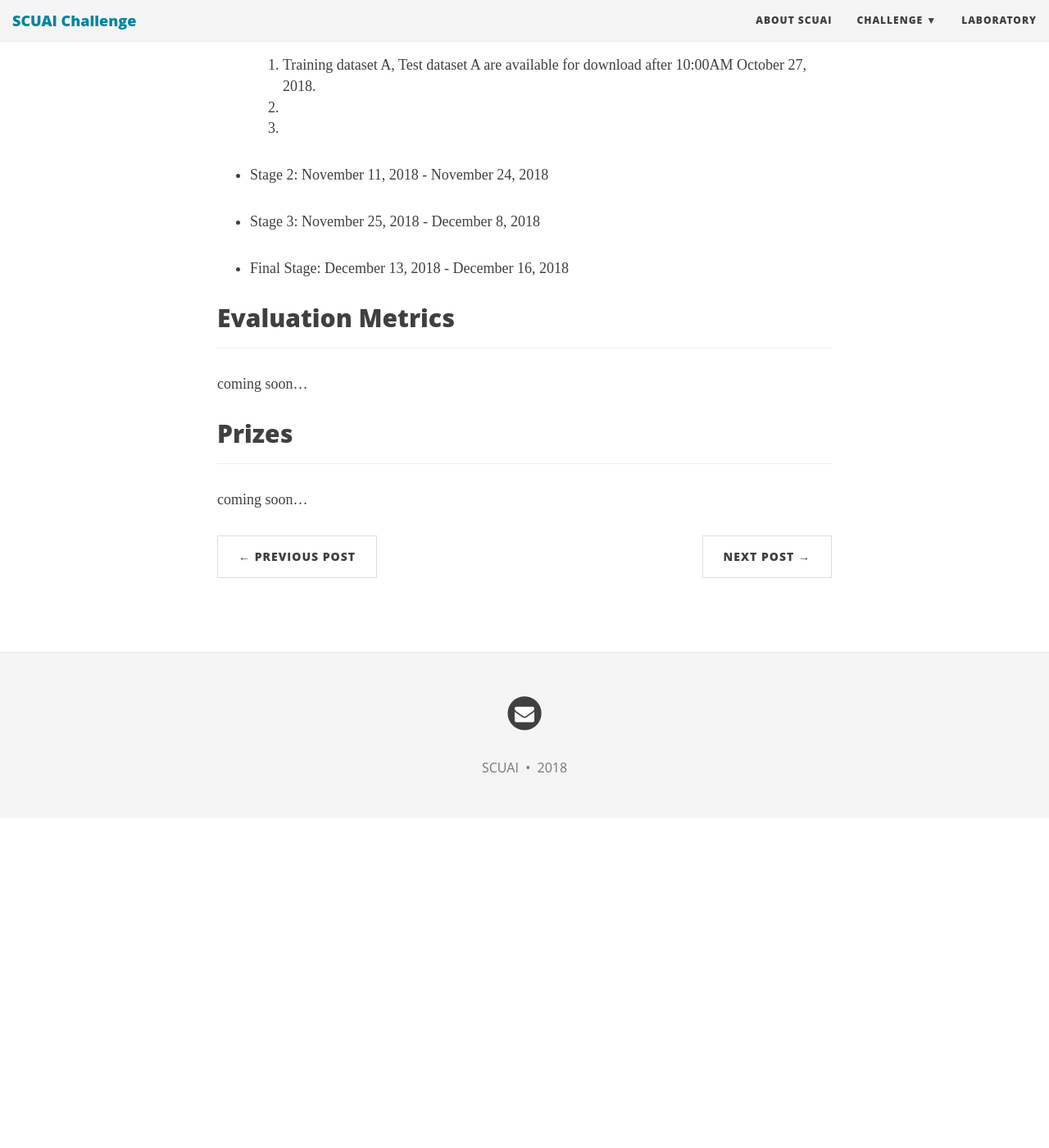
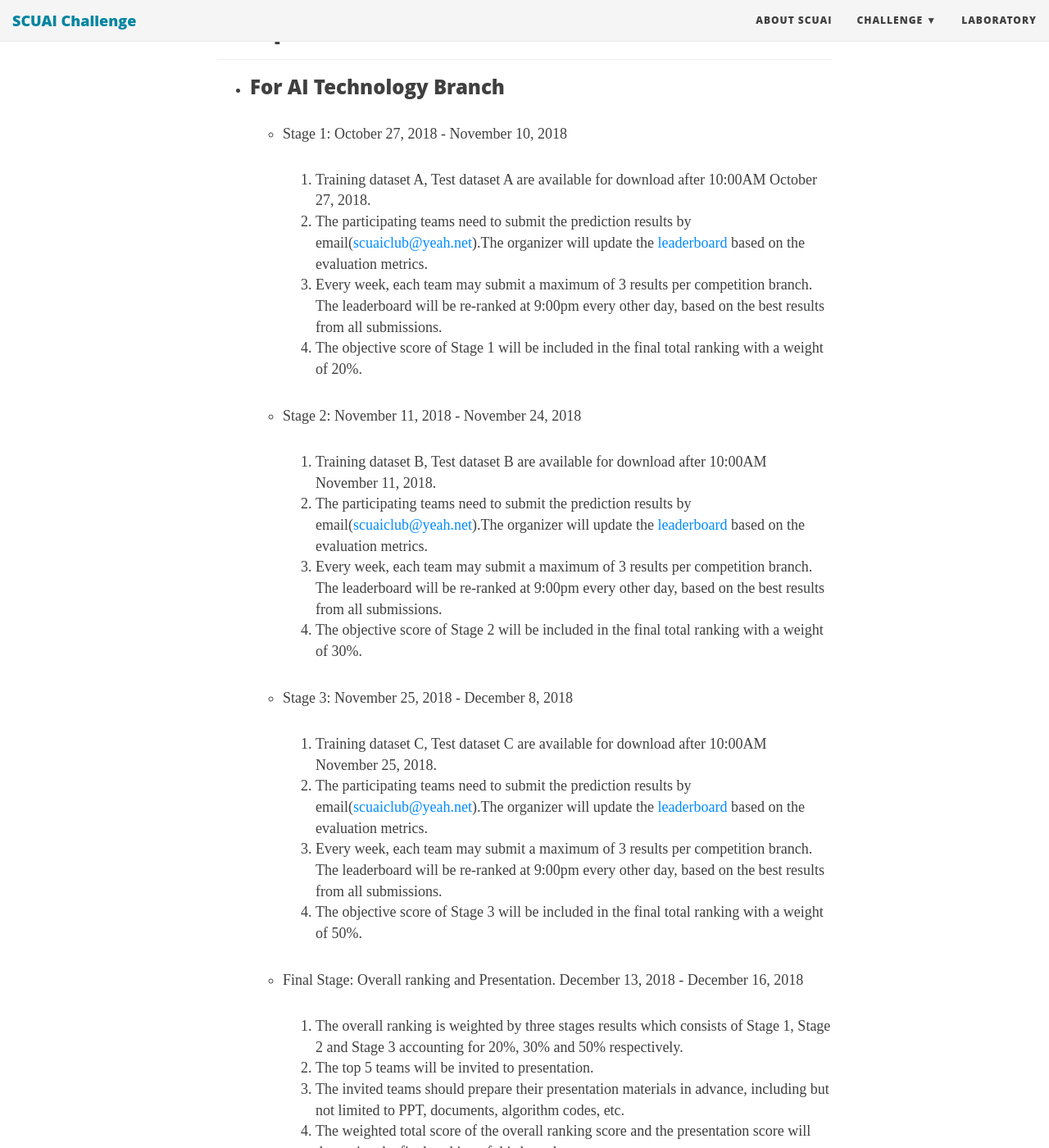
Before and after one commit to SCUAIClub/SCUAIClub.github.io, a Jekyll site: the page built from _posts/2018-10-14-challenge-bg.md, in a window 1280 px wide and 1400 px high, scrolled down 1973 px. Shown: the whole window at 82% size. Built offline with Jekyll 4.4.1, drawn with Linux system fonts in a browser that asks for light colours; nearby versions of some CDN libraries; some web fonts are replaced; before the commit the page ends 2971 px from its top, so only the background shows below that; some of the changed text lies outside the part shown.

Commit message:
implement overview

```diff
--- a/_posts/2018-10-14-challenge-bg.md
+++ b/_posts/2018-10-14-challenge-bg.md
@@ -35,32 +35,89 @@ Sichuan University undergraduate students.
 1. Before the **October 31, 2018**, **all the participating teams** need to fill in the [registration form](https://www.wjx.top/m/29667352.aspx).
 ***Please note that, once submitted, it cannot be changed.**
 
-2. (**For Technology Branch**) The teams need to send an email to the organizer (<scuaiclub@yeah.net>) to submit the evaluation results. The evaluation result will be submitted as an attachment, which needs to be named as **"prediction.json"**, otherwise the submission will not be evaluated. The participating teams must submit the results with the name of **"branch+team+leader studentID+leader name"**.
+2. (**For AI Creative Branch**) The teams need to send an email to the organizer (<scuaiclub@yeah.net>) to submit the entries with the name of **"branch+team+leader studentID+leader name"**.
 
+3. (**For AI Technology Branch**) The teams need to send an email to the organizer (<scuaiclub@yeah.net>) to submit the evaluation results. The evaluation result will be submitted as an attachment, which needs to be named as **"prediction.json"**, otherwise the submission will not be evaluated. The participating teams must submit the results with the name of **"branch+team+leader studentID+leader name"**.
 3. Teams can be formed by 1 to 3 individuals. The maximum size of a team is 3 participants.Please ensure that the registration information is accurate and valid.
 
-4. (**Important!**) Student ID verification: In order to ensure the fairness of the competition, all teams must indicate their team name, student ID of members and members' name in the email content when submitting the results.
+4. (**Important!**) Student ID verification: In order to ensure the fairness of the competition, all teams must indicate their team name, student ID of members and members' name in the email content when submitting the results or entries.
 
-5. All participants should agree to be bound by the [《Official Competition Rules》](https://scuaiclub.github.io/entry_agreement).
+5. All participants should agree to be bound by the [《Official Competition Rules》](../entry_agreement).
 
 ## Competition Timeline
 ***
-- Stage 1: October 27, 2018 - November 10, 2018
+- ### For AI Technology Branch
 
-    1. Training dataset A, Test dataset A are available for download after 10:00AM October 27, 2018.
-    2.
-    3.
-- Stage 2: November 11, 2018 - November 24, 2018
+   - Stage 1: October 27, 2018 - November 10, 2018
 
-- Stage 3: November 25, 2018 - December 8, 2018
+        1. Training dataset A, Test dataset A are available for download after 10:00AM October 27, 2018.
+        2. The participating teams need to submit the prediction results by email(<scuaiclub@yeah.net>).The organizer will update the [leaderboard](../2018-10-15-leaderboard) based on the evaluation metrics.
+        3. Every week, each team may submit a maximum of 3 results per competition branch. The leaderboard will be re-ranked at 9:00pm every other day, based on the best results from all submissions.
+        4. The objective score of Stage 1 will be included in the final total ranking with a weight of 20%.
 
-- Final Stage: December 13, 2018 - December 16, 2018
+   - Stage 2: November 11, 2018 - November 24, 2018
 
+        1. Training dataset B, Test dataset B are available for download after 10:00AM November 11, 2018.
+        2. The participating teams need to submit the prediction results by email(<scuaiclub@yeah.net>).The organizer will update the [leaderboard](../2018-10-15-leaderboard) based on the evaluation metrics.
+        3. Every week, each team may submit a maximum of 3 results per competition branch. The leaderboard will be re-ranked at 9:00pm every other day, based on the best results from all submissions.
+        4. The objective score of Stage 2 will be included in the final total ranking with a weight of 30%.
+
+   - Stage 3: November 25, 2018 - December 8, 2018
+
+        1. Training dataset C, Test dataset C are available for download after 10:00AM November 25, 2018.
+        2. The participating teams need to submit the prediction results by email(<scuaiclub@yeah.net>).The organizer will update the [leaderboard](../2018-10-15-leaderboard) based on the evaluation metrics.
+        3. Every week, each team may submit a maximum of 3 results per competition branch. The leaderboard will be re-ranked at 9:00pm every other day, based on the best results from all submissions.
+        4. The objective score of Stage 3 will be included in the final total ranking with a weight of 50%.
+
+   - Final Stage: Overall ranking and Presentation. December 13, 2018 - December 16, 2018
+
+        1. The overall ranking is weighted by three stages results which consists of Stage 1, Stage 2 and Stage 3 accounting for 20%, 30% and 50% respectively.
+        2. The top 5 teams will be invited to presentation.
+        3. The invited teams should prepare their presentation materials in advance, including but not limited to PPT, documents, algorithm codes, etc.
+        4. The weighted total score of the overall ranking score and the presentation score will determine the final ranking of this branch.
+
+- ### For AI Creative Branch
+
+    - Stage 1: October 27, 2018 - December 1, 2018
+
+        1. Participants can freely team up to sign up for the competition, which focuses on innovation and feasibility.
+        2. The teams are required to submit their entries by December 1st, including but not limited to PPT and the necessary documents to the organizer's by email(<scuaiclub@yeah.net>).
+
+    - Stage 2: December 1, 2018 - December 7, 2018
+
+        - Based on the PPT and other explanatory documents, all entries will be ranked according to total score weighted by the public vote and judges. The top 5 will enter the final presentation stage.
+
+    - Stage 3: December 13, 2018 - December 16, 2018
+
+        1. The top 5 teams will be invited to presentation.
+        2. The invited teams should prepare their presentation materials in advance, including but not limited to PPT, documents, etc.
+        3. In the end, the final ranking of this branch will be decided based on the result of the presentation performance and the public vote.
 
 ## Evaluation Metrics
 ***
-coming soon...
+
+- ### For AI Technology Branch
+
+    Final ranking for this branch is based on the weighted combination of overall ranking, and participants' presentation performance determined by SCUAI Challenge judge panel.
+
+    overall_ranking_score = 20% \* Stage_1_score + 30% \* Stage_2_score + 50% \* Stage_3_score
+
+- ### For AI Creative Branch
+
+    Based on the results of the public vote and the performance of the presentation, the total score will be weighted to determine the final ranking of this branch.
 
 ## Prizes
 ***
-coming soon...
+
+- ### For AI Technology Branch
+    - Gold Medal: ￥3000.00 and an Award Certificate (1 team)
+    - Silver Medal: ￥2000.00 and an Award Certificate (2 teams)
+    - Bronze Medal: ￥1000.00 and an Award Certificate (5 teams)
+
+- ### For AI Creative Branch
+    - Gold Medal: ￥1000.00 and an Award Certificate (1 team)
+    - Silver Medal: Xiaomi Bluetooth Speaker and an Award Certificate (2 teams)
+    - Bronze Medal: Power Bank and an Award Certificate (5 teams)
+
+
+<br><br>
```
